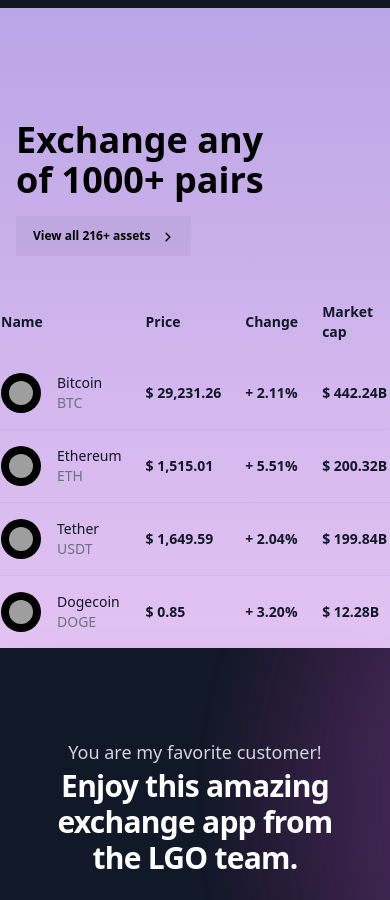
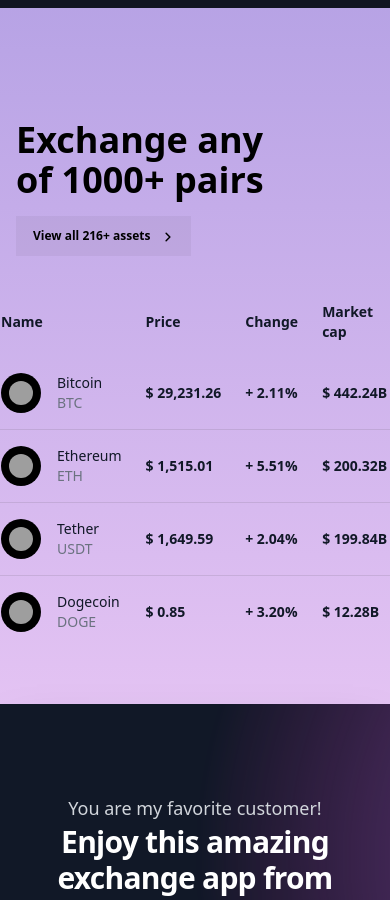
Before and after one commit to LRodriguez92/crypto-exchange-landing, a React (Create React App) app: page / in a window 390 px wide. Shown: the part 2520-3420 px from the top of the page. Built offline with nearby package versions, Linux system fonts and the light colour scheme; grey boxes are pictures that could not be loaded; what @visx/mock-data would draw is missing.

Commit message:
add margin bottom to ExchangeTable

```diff
--- a/src/components/ExchangeTable.js
+++ b/src/components/ExchangeTable.js
@@ -42,7 +42,7 @@
 
   export default function ExchangeTable() {
     return (
-      <div className="px-4 sm:px-6 lg:px-[100px] mx-auto max-w-7xl mt-28">
+      <div className="px-4 sm:px-6 lg:px-[100px] mx-auto max-w-7xl mt-28 mb-14">
         <div className="sm:flex sm:items-center">
           <div className="sm:flex-auto">
             <h1 className="text-4xl font-bold text-black">Exchange any <br /> of 1000+ pairs</h1>
@@ -88,7 +88,7 @@
                       </th>
                     </tr>
                   </thead>
-                  <tbody className="divide-y divide-[#a999b42c] bg-transparent">
+                  <tbody className="divide-y divide-[#635a6928] bg-transparent">
                     {currencies.map((currency) => (
                       <tr key={currency.email}>
                         <td className="whitespace-nowrap py-4 pr-3 text-sm">
```
